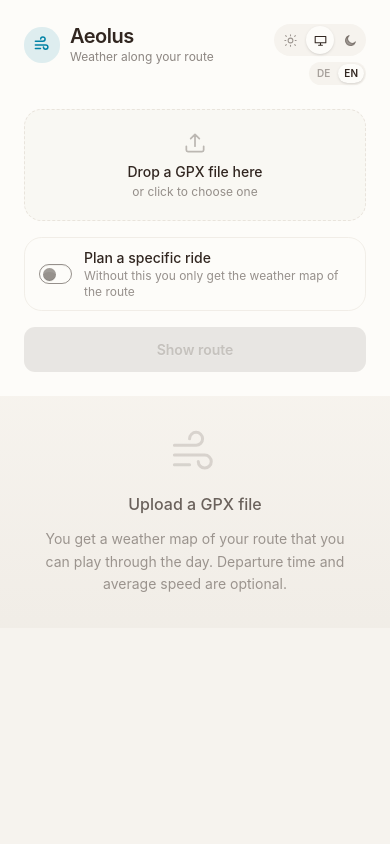
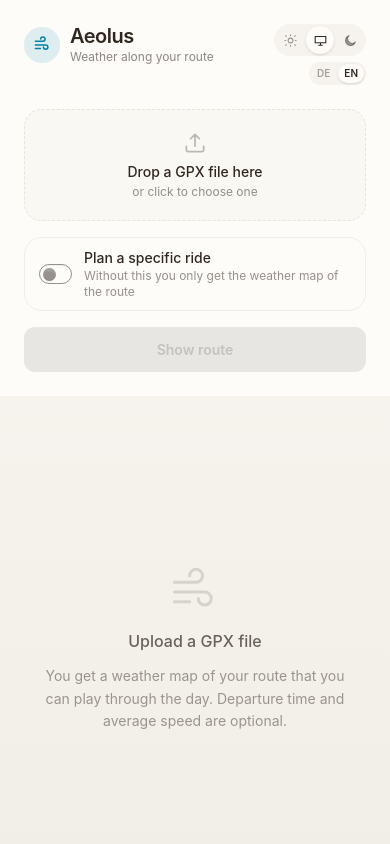
Before and after one commit to mbbrueckner/aeolus, a React (Vite) app in the folder frontend/: page / in a window 390 px wide. Shown: the top 844 px of the page. Built offline with nearby package versions, Linux system fonts and the light colour scheme.

Commit message:
fix: give the map a definite height on phones

```diff
--- a/frontend/src/App.tsx
+++ b/frontend/src/App.tsx
@@ -90,7 +90,7 @@ export default function App() {
         <SiteFooter className="mt-auto hidden lg:block" />
       </aside>
 
-      <main className="relative min-h-[55vh] flex-1">
+      <main className="relative h-[60vh] shrink-0 lg:h-auto lg:flex-1">
         {analysis ? (
           <RouteMap
             analysis={analysis}
```
